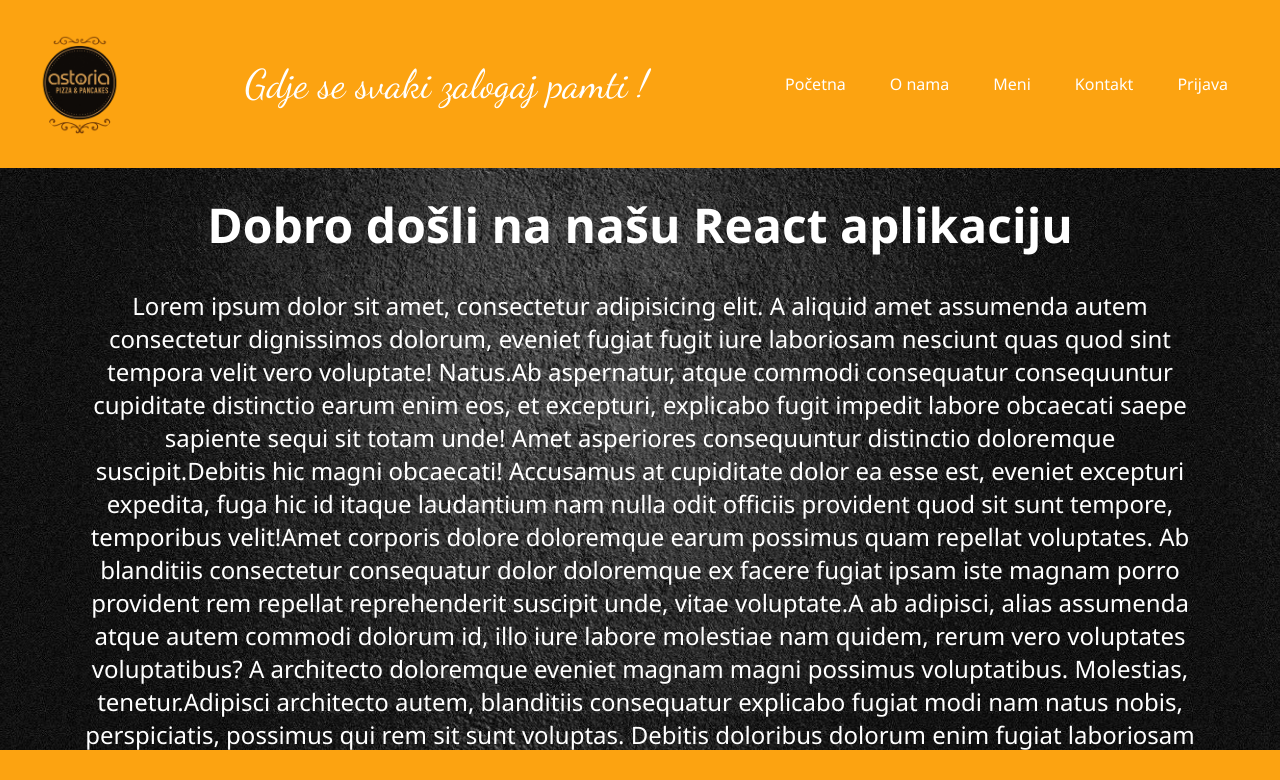
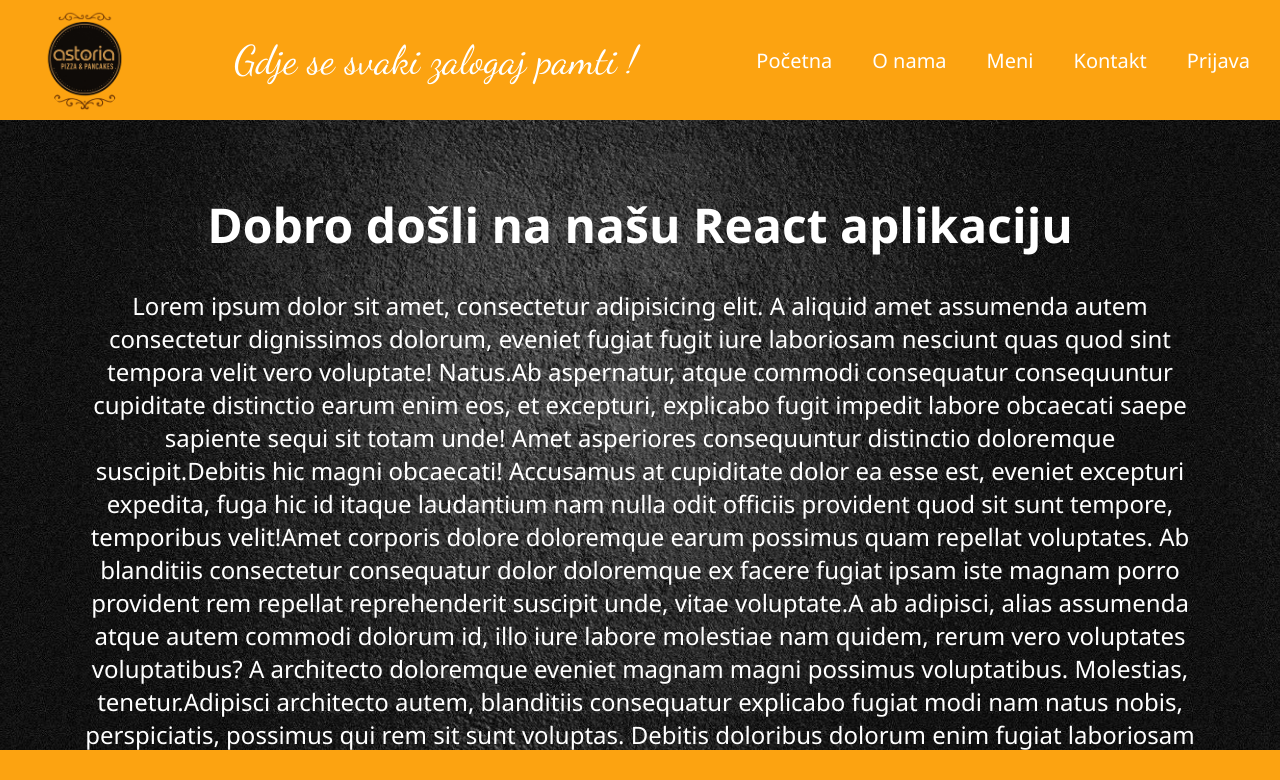
Before and after one commit to kemalbeganovic24/Restoran-Astoria, a React (Create React App) app: page / in a window 1280 px wide. Shown: the top 780 px of the page. Built offline with nearby package versions, Linux system fonts and the light colour scheme.

Commit message:
Update header.css

```diff
--- a/src/assets/styles/header.css
+++ b/src/assets/styles/header.css
@@ -3,6 +3,7 @@
     top: 0;
     left:0;
     width: 100%;
+    height: 15%;
     z-index: 1000;
     background-color: #fca311;
     transition: background-color 0.4s ease, backdrop-filter 0.4s ease;
@@ -10,6 +11,7 @@
 .pisani-tekst{
     font-family: 'Dancing Script', cursive;
     font-size: 2.5rem;
+    margin: 15px;
 }
 .header.scrolled {
     background-color: rgba(0, 0, 0, 0.3);
@@ -20,7 +22,7 @@
     display: flex;
     justify-content: space-between;
     align-items: center;
-    padding: 20px 40px;
+    padding: 10px 20px;
 }
 
 .nav-list {
@@ -28,7 +30,6 @@
     display: flex;
     align-items: center;
     gap: 20px;
-    margin: 0;
     padding: 0;
 }
 
@@ -36,14 +37,15 @@
     height: 100px;
     width: auto;
     border-radius: 40%;
-    margin: 0;
+    margin-left: 25px;
 }
 
 .nav-list li a {
     text-decoration: none;
     color: white;
     font-weight: 500;
-    padding: 6px 12px;
+    font-size: 1.25rem;
+    padding: 4px 10px;
     border-radius: 4px;
     transition: background-color 0.3s, color 0.3s;
     white-space: nowrap;
```
